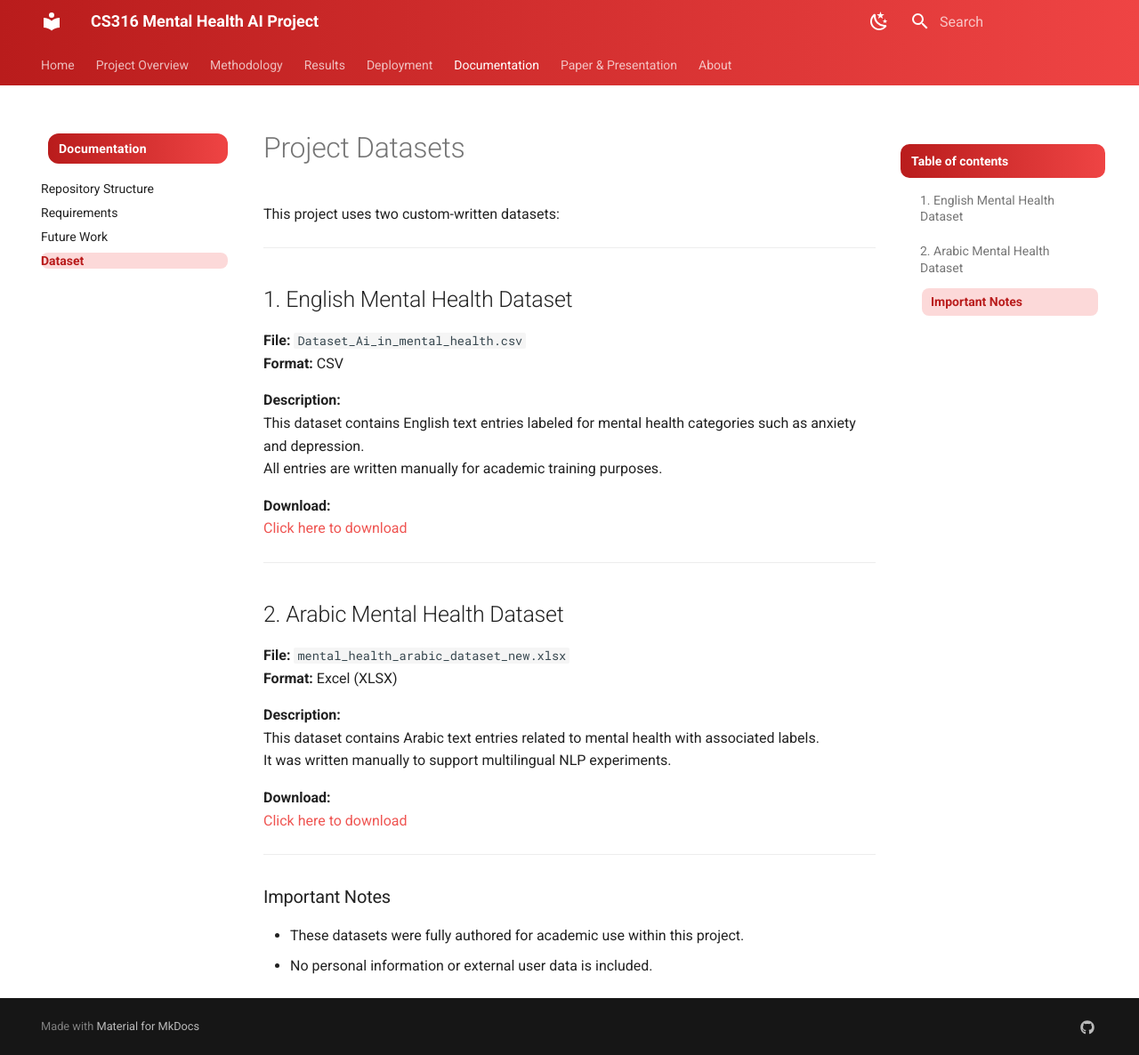
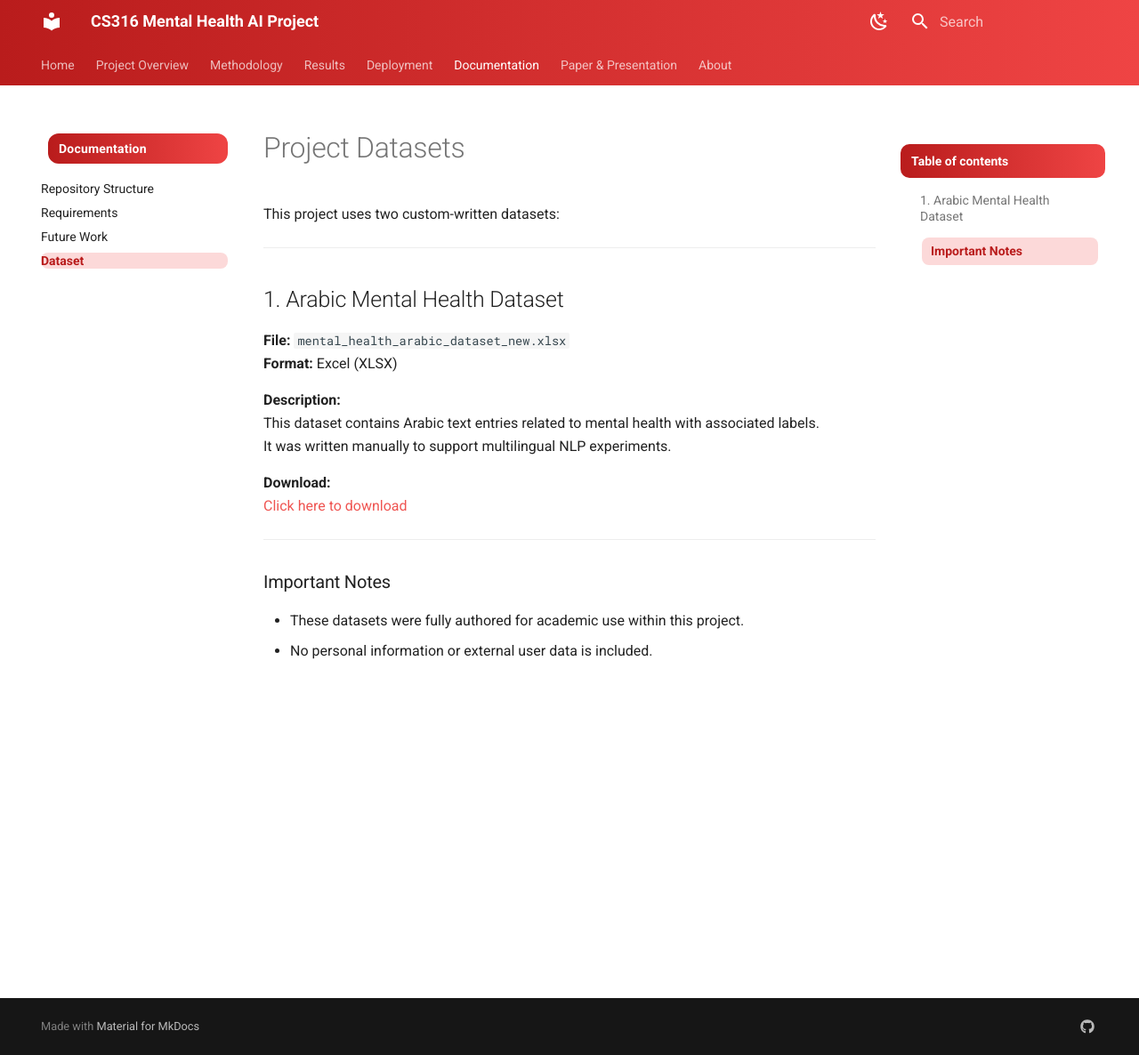
Before and after one commit to LayanAlnasser/CS316-Mental-Health-AI-Project, an MkDocs documentation site: the page built from docs/dataset.md, in a window 1280 px wide and 1186 px high. Shown: the whole window at 89% size. Built offline with MkDocs 1.6.1 and Material for MkDocs 9.7.7, drawn with Linux system fonts in a browser that asks for light colours.

Commit message:
Remove English Mental Health Dataset section from dataset documentation

```diff
--- a/docs/dataset.md
+++ b/docs/dataset.md
@@ -4,21 +4,7 @@ This project uses two custom-written datasets:
 
 ---
 
-## 1. English Mental Health Dataset
-
-**File:** `Dataset_Ai_in_mental_health.csv`
-**Format:** CSV
-
-**Description:**
-This dataset contains English text entries labeled for mental health categories such as anxiety and depression.
-All entries are written manually for academic training purposes.
-
-**Download:**
-[Click here to download](datasets/Dataset_Ai_in_mental_health.csv)
-
----
-
-## 2. Arabic Mental Health Dataset
+## 1. Arabic Mental Health Dataset
 
 **File:** `mental_health_arabic_dataset_new.xlsx`
 **Format:** Excel (XLSX)
```
